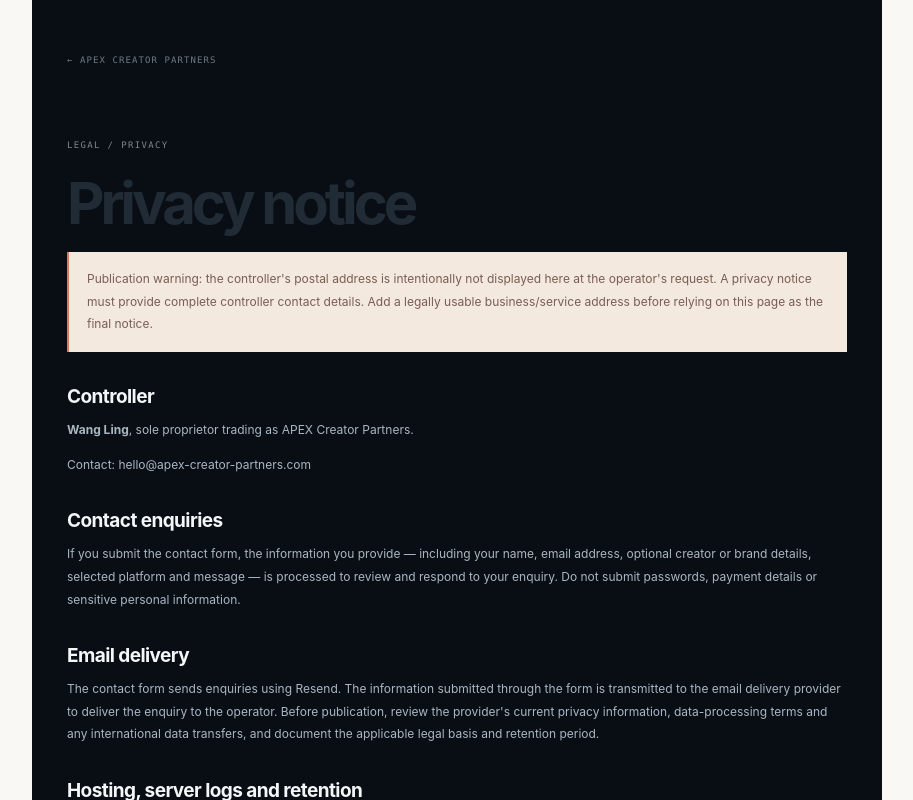
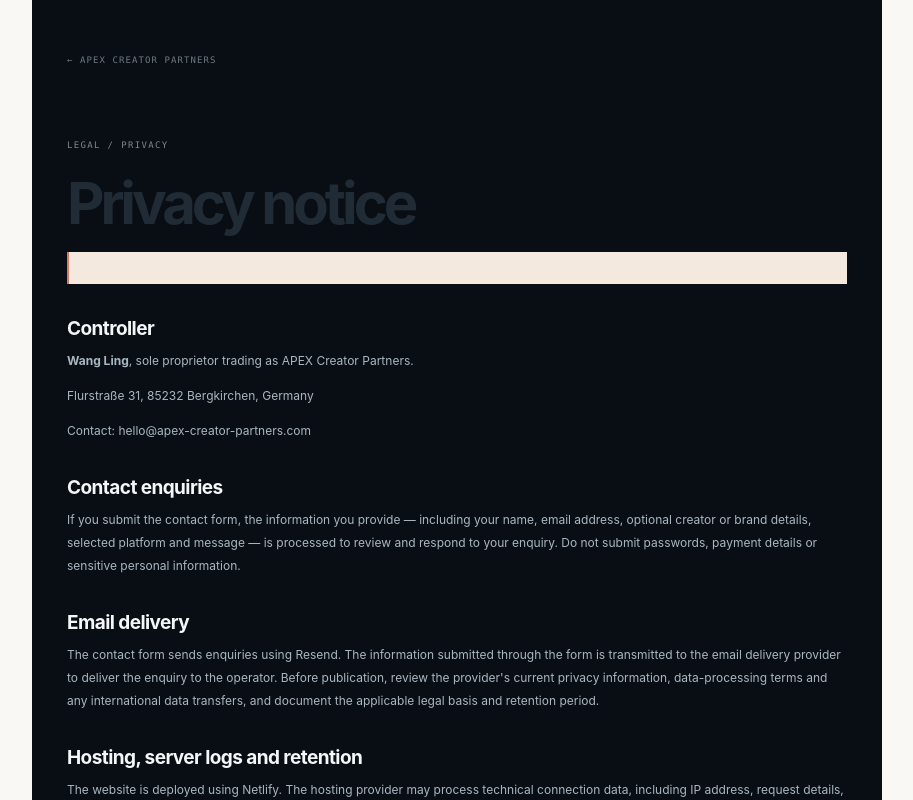
Before and after one commit to alphaggtrh-max/APEX-CREATOR-PARTNERS, a Next.js app: page /privacy in a window 1280 px wide. Shown: the top 800 px of the page, without its empty margins (183-1096 px from the left). Built offline with nearby package versions, Linux system fonts and the light colour scheme; a web font is replaced by a local one.

Commit message:
Add provided postal address to privacy notice

```diff
--- a/app/privacy/page.tsx
+++ b/app/privacy/page.tsx
@@ -6,9 +6,10 @@ export default function PrivacyPage() {
     <a className="legal-back" href="/">← APEX CREATOR PARTNERS</a>
     <div className="section-label">LEGAL / PRIVACY</div>
     <h1>Privacy notice</h1>
-    <p className="legal-warning">Publication warning: the controller's postal address is intentionally not displayed here at the operator's request. A privacy notice must provide complete controller contact details. Add a legally usable business/service address before relying on this page as the final notice.</p>
+    <p className="legal-warning"></p>
     <h2>Controller</h2>
     <p><strong>Wang Ling</strong>, sole proprietor trading as APEX Creator Partners.</p>
+    <p>Flurstraße 31, 85232 Bergkirchen, Germany</p>
     <p>Contact: hello@apex-creator-partners.com</p>
     <h2>Contact enquiries</h2>
     <p>If you submit the contact form, the information you provide — including your name, email address, optional creator or brand details, selected platform and message — is processed to review and respond to your enquiry. Do not submit passwords, payment details or sensitive personal information.</p>
```
